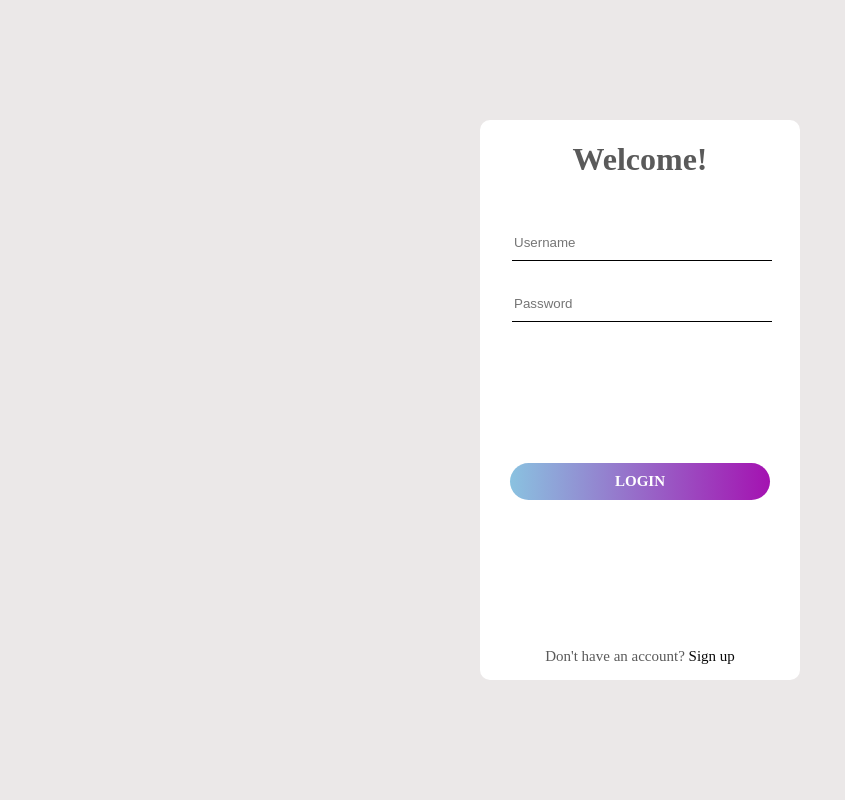
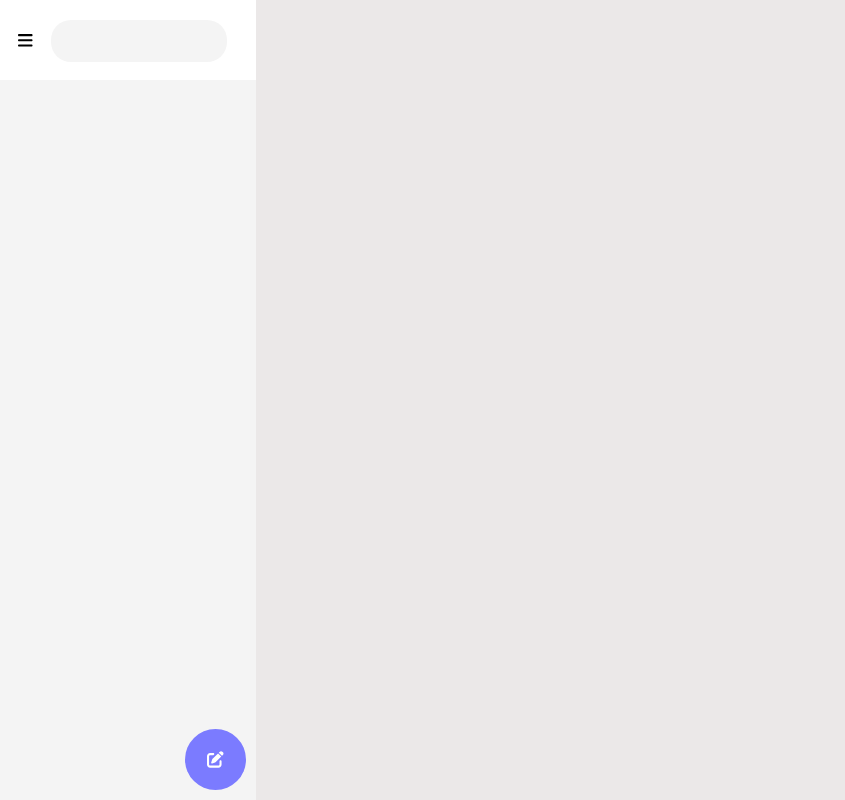
Before and after one commit to koryun23/chat-application-frontend, a React (Create React App) app: page /home in a window 1280 px wide. Before the commit this address led to /auth. Shown: the whole page, without its empty margins (0-845 px from the left). Built offline with nearby package versions, Linux system fonts and the light colour scheme; the HTML template or start-up script is replaced by a standard one.

Commit message:
considering that the role in the local storage is null if the user is unauthenticated, changing the condition of element rendering

```diff
--- a/src/App.js
+++ b/src/App.js
@@ -11,29 +11,29 @@ export default function App() {
   const [role = localStorage.getItem("role"), setRole] = useState();
 
   useEffect(() => {
+    console.log("current role - " + role);
     localStorage.setItem("role", role);
   });
 
-  console.log(role);
   const router = createBrowserRouter([
     {
       path: '/',
       element: (
-        <Navigate to={role ? "/home" : "/auth"} />
+        role != "null" ? <Navigate to="/home"/> : <Navigate to="/auth" />
       )
     },
 
     {
       path: "/auth",
       element: (
-        role ? <Navigate to="/home"/> : <Auth onLogin={(role) => setRole(role)}/>
+        role != "null" ? <Navigate to="/home"/> : <Auth onLogin={(role) => setRole(role)}/>
       )
     },
 
     {
       path: "/home",
       element: (
-        role ? <HomePage onLogOut={() => setRole(null)}/> : <Navigate to="/auth"/>
+        role != "null" ? <HomePage onLogOut={() => setRole(null)}/> : <Navigate to="/auth"/>
       )
     }
   ]
```
